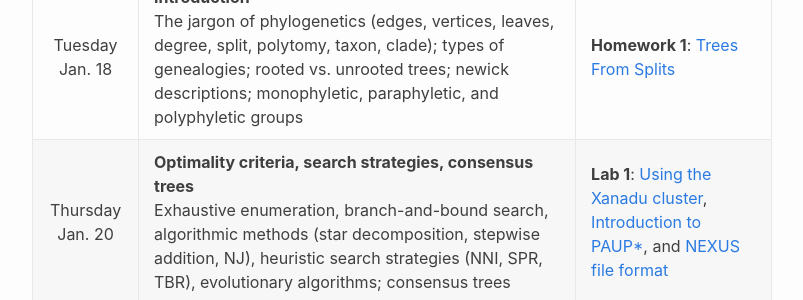
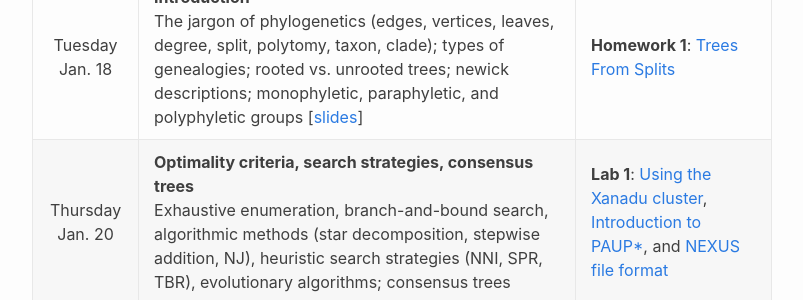
Before and after one commit to plewis/plewis.github.io, a Jekyll site: the page built from phylogenetics/phylogenetics2022.md, in a window 1280 px wide and 900 px high, scrolled down 415 px. Shown: the part 249-549 px from the top of the window, without its empty margins (238-1041 px from the left). Built offline with Jekyll 4.4.1, drawn with Linux system fonts in a browser that asks for light colours; emoji names are drawn with the system emoji font.

Commit message:
added link to first lecture slides

```diff
--- a/phylogenetics/phylogenetics2022.md
+++ b/phylogenetics/phylogenetics2022.md
@@ -15,7 +15,7 @@ This is a graduate-level course in phylogenetics, emphasizing primarily maximum
 
 Date        |  Lecture topic  |  Lab/homework
 :---------: | :-------------  | :------------
-Tuesday Jan. 18         | **Introduction**<br/>The jargon of phylogenetics (edges, vertices, leaves, degree, split, polytomy, taxon, clade); types of genealogies; rooted vs. unrooted trees; newick descriptions; monophyletic, paraphyletic, and polyphyletic groups | **Homework 1**: [Trees From Splits](https://hydrodictyon.eeb.uconn.edu/people/plewis/courses/phylogenetics/homeworks/2022/hw1_TreeFromSplits.pdf)
+Tuesday Jan. 18         | **Introduction**<br/>The jargon of phylogenetics (edges, vertices, leaves, degree, split, polytomy, taxon, clade); types of genealogies; rooted vs. unrooted trees; newick descriptions; monophyletic, paraphyletic, and polyphyletic groups [[slides](https://hydrodictyon.eeb.uconn.edu/people/plewis/courses/phylogenetics/lectures/2022/1_Intro.pdf)] | **Homework 1**: [Trees From Splits](https://hydrodictyon.eeb.uconn.edu/people/plewis/courses/phylogenetics/homeworks/2022/hw1_TreeFromSplits.pdf)
 Thursday Jan. 20        | **Optimality criteria, search strategies, consensus trees**<br/>Exhaustive enumeration, branch-and-bound search, algorithmic methods (star decomposition, stepwise addition, NJ), heuristic search strategies (NNI, SPR, TBR), evolutionary algorithms; consensus trees | **Lab 1**: [Using the Xanadu cluster](/xanadu/), [Introduction to PAUP*](/paup/), and [NEXUS file format](/nexus/)
 Tuesday Jan. 25         | **The parsimony criterion**<br/>Strict, semi-strict, and majority-rule consensus trees; maximum agreement subtrees; Camin-Sokal, Wagner, Fitch, Dollo, and transversion parsimony; step matrices and generalized parsimony | **Homework 2**: Parsimony
 Thursday Jan 27         | **Distance methods**<br/>Distance methods: least squares criterion, minimum evolution criterion, neighbor-joining | **Lab 2**: Searching
```
Also changed, not shown: 1 other file.
